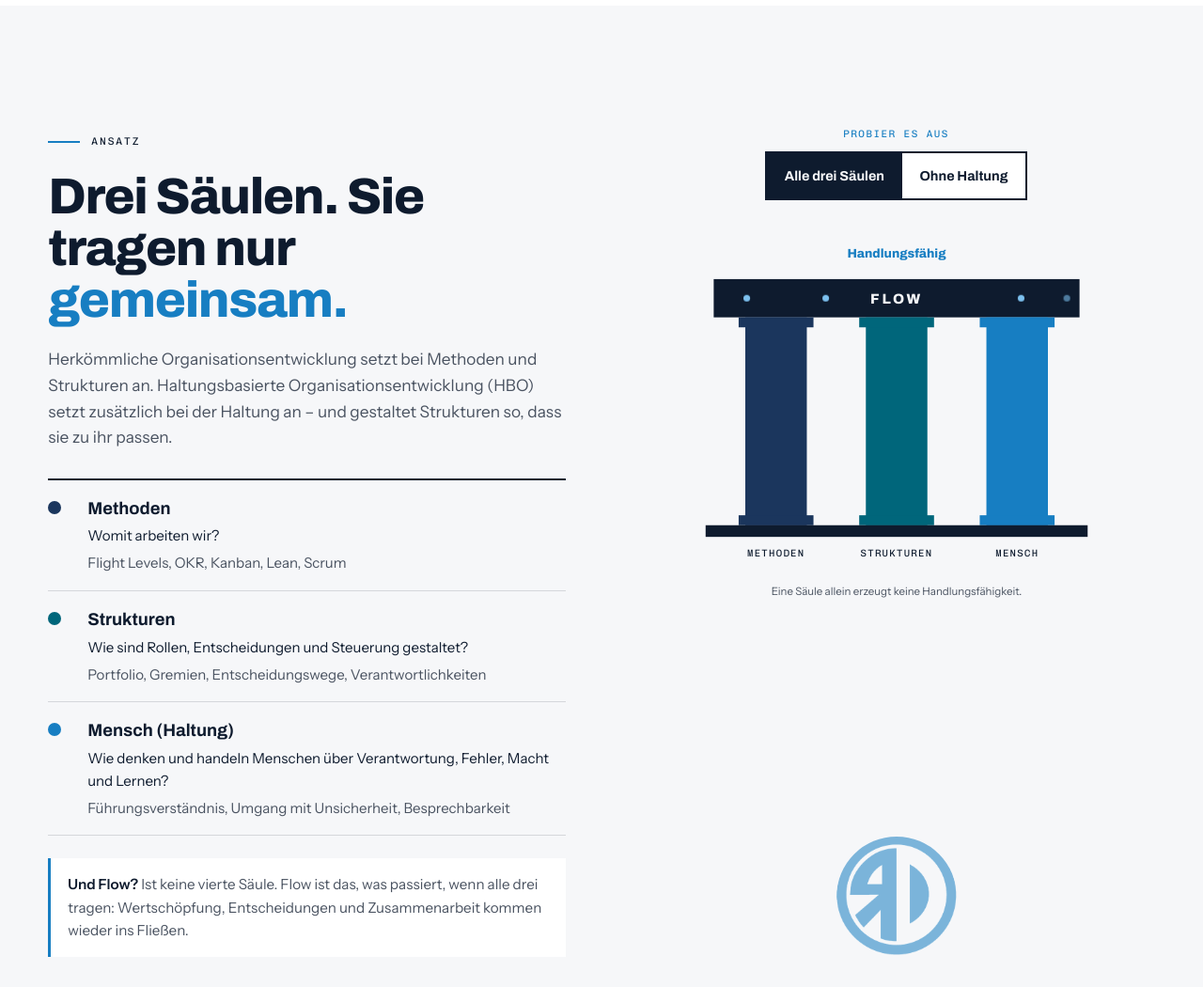
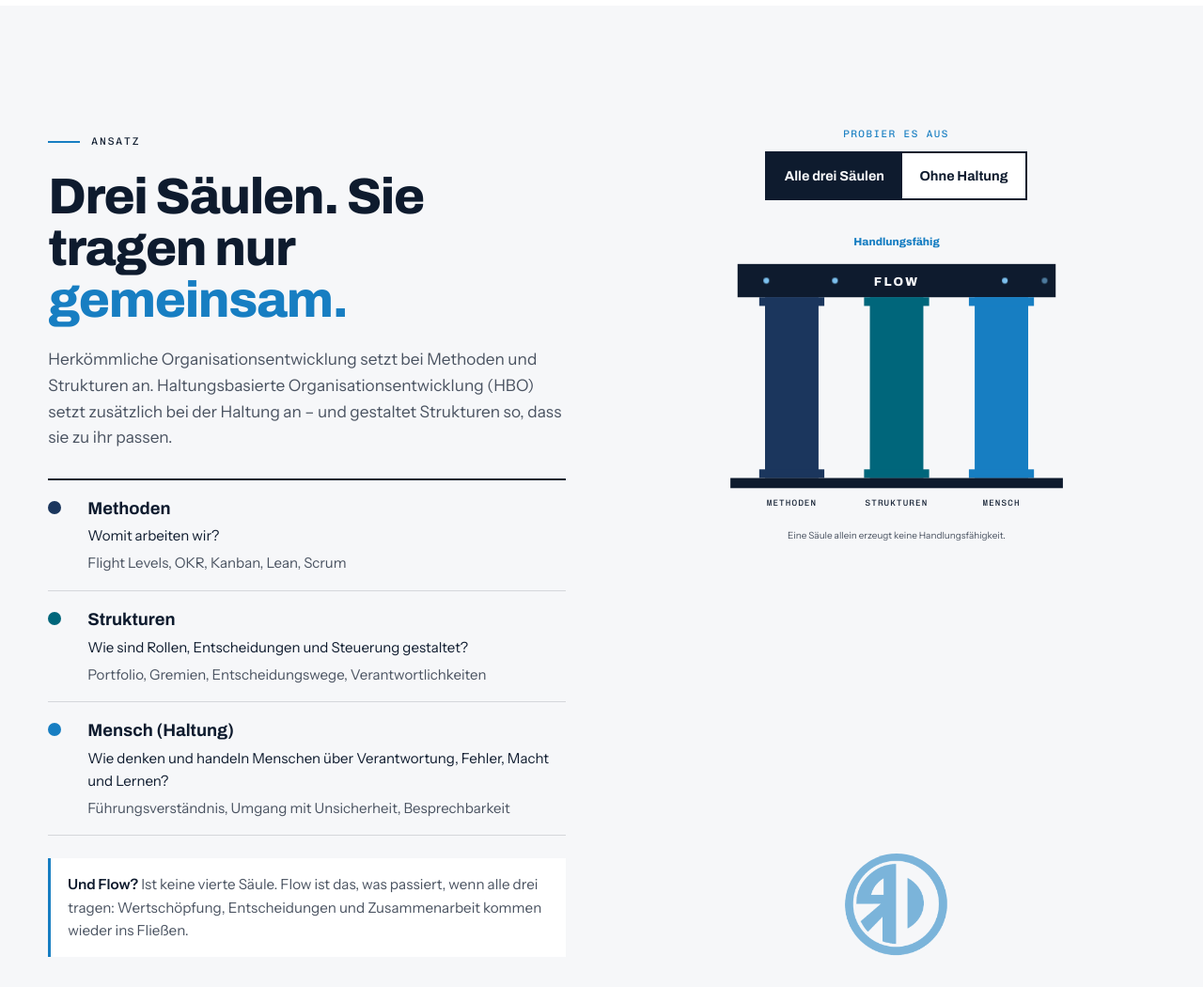
Before and after one commit to MaxHOR3012/Rein-Digital-Vorschau, a plain HTML site: page index.html in a window 1280 px wide. Shown: the part 1800-2850 px from the top of the page at 94% size. Drawn offline with Linux system fonts and the light colour scheme.

Commit message:
Saeulen stoppen ueber dem Logo, Logo bleibt fest darunter
Co-Authored-By: Claude Opus 5.5 <noreply@anthropic.com>

```diff
--- a/assets/site.css
+++ b/assets/site.css
@@ -751,3 +751,5 @@ body.menu-open .talk-fab{display:none}
 @media (min-width:961px) and (max-width:1180px){.nav{gap:20px}.nav a,.nav .dd > button{font-size:.88rem}.hdr .wrap > .btn{padding:.8em 1.1em;font-size:.84rem}.hdr .wrap > .btn .arr{display:none}}
 /* mobile hero: portrait version of the flow lines (chaos left -> calm flow right) */
 @media (max-width:900px){.hero-bg{background-image:url("hero-flow-mobile.svg?v=49");background-size:100% auto;background-position:center top;background-repeat:no-repeat}.hero-bg::after{background:linear-gradient(180deg,rgba(246,247,249,.35) 0%,rgba(246,247,249,.55) 30%,rgba(246,247,249,.55) 55%,rgba(246,247,249,.15) 75%,rgba(246,247,249,0) 100%)}}
+@media (min-width:901px){#ansatz .temple-col{position:relative;padding-bottom:170px}#ansatz .logo-under{position:absolute;bottom:0;left:50%;margin:0;transform:translateX(-50%)}}
+@media (min-width:901px){.temple-sticky .temple{max-width:400px}#ansatz .temple-col{padding-bottom:140px}#ansatz .logo-under{width:110px}.seg-wrap{margin-bottom:14px}}
--- a/index.html
+++ b/index.html
@@ -6,8 +6,8 @@
 <meta name="viewport" content="width=device-width, initial-scale=1">
 <title>Dr. Andreas Rein – Organisationsarchitekt für Struktur, Haltung und Wirksamkeit</title>
 <meta name="description" content="Methoden und Strukturen wirken erst, wenn der Mensch dahinter mitgedacht wird. Dr. Andreas Rein – Organisationsarchitekt, Flow Maker, haltungsbasierte Organisationsentwicklung (HBO).">
-<link rel="stylesheet" href="assets/fonts.css?v=49">
-<link rel="stylesheet" href="assets/site.css?v=49">
+<link rel="stylesheet" href="assets/fonts.css?v=51">
+<link rel="stylesheet" href="assets/site.css?v=51">
 </head>
 <body>
 
@@ -379,6 +379,6 @@
   </div>
 </footer>
 <a class="talk-fab" href="index.html#termin" aria-label="Erstgespräch vereinbaren"><img src="assets/img/p2.jpg" alt=""><span>Erstgespräch</span></a>
-<script src="assets/site.js?v=49"></script>
+<script src="assets/site.js?v=51"></script>
 </body>
 </html>
```
Also changed, not shown: datenschutz.html (+3 -3 lines), flow-steuerung.html (+3 -3 lines), haltung-fuehrung.html (+3 -3 lines), health-series.html (+3 -3 lines), impressum.html (+3 -3 lines).
